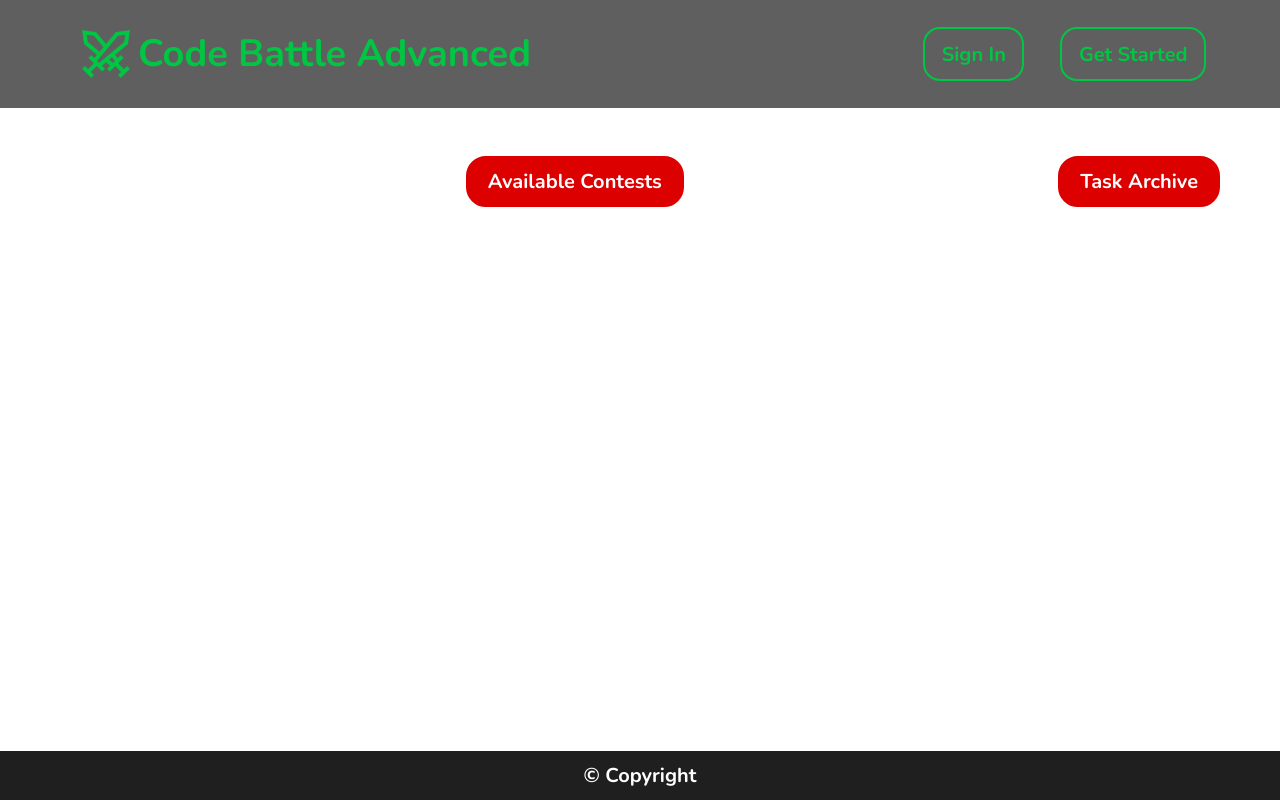
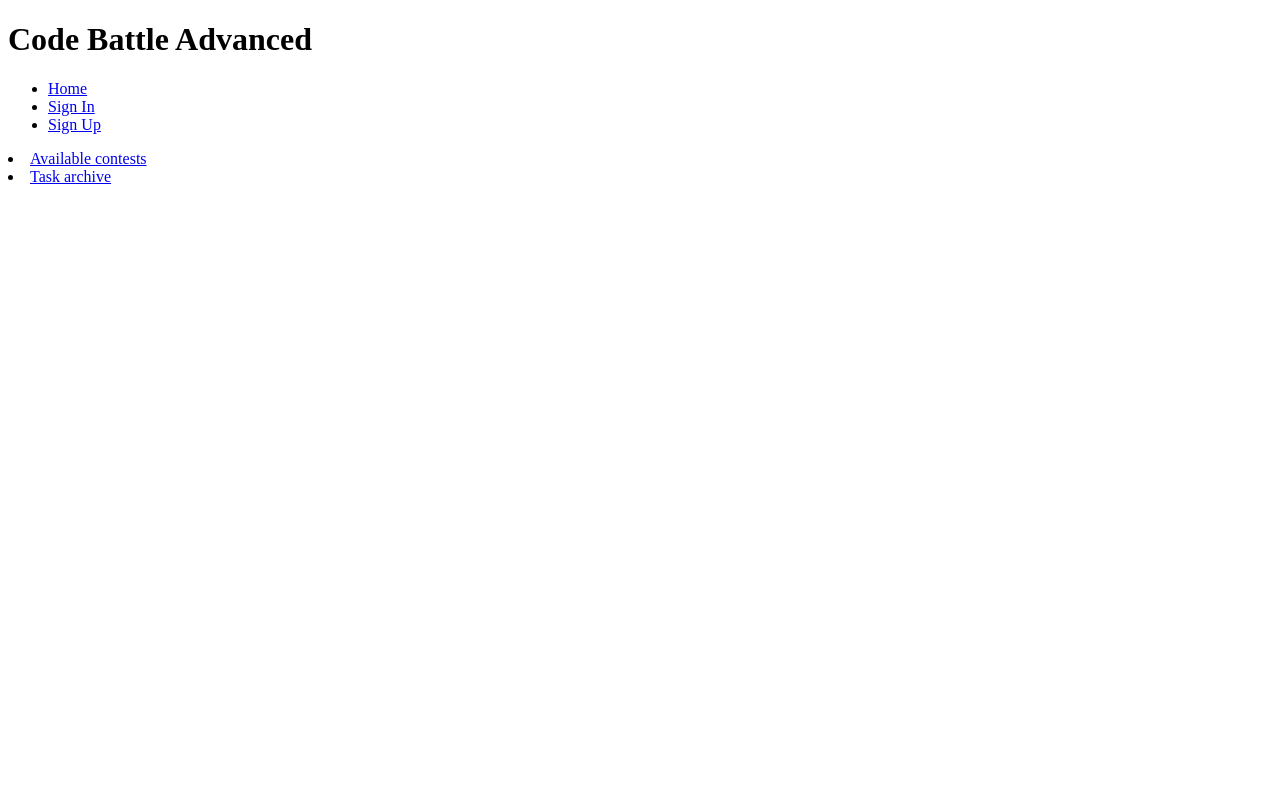
Before and after one commit to IU-Capstone-Project-2024/code-battle-advanced, a Flask app: page / in a window 1280 px wide. Run offline with Flask 3, Linux system fonts and the light colour scheme; some libraries are stand-ins or nearby versions.

Commit message:
Replace index.html

```diff
--- a/webapp-container/templates/index.html
+++ b/webapp-container/templates/index.html
@@ -1,56 +1,45 @@
 <!DOCTYPE html>
 <html lang="en">
+
 <head>
     <title>Code Battle Advanced</title>
-        <meta charset="UTF-8">
-        <meta name="viewport" content="width=device-width, initial-scale=1.0">
-        <link rel="icon" type="image/x-icon" href="../static/images/favicon.ico">
-        <link rel="stylesheet" href="../static/general.css">
-        <link rel="stylesheet" href="../static/header.css">
-        <link rel="stylesheet" href="../static/main.css">
-        <link rel="stylesheet" href="../static/footer.css">
-        <link rel="stylesheet" href="../static/buttons.css">
-        <link rel="stylesheet" href="../static/index.css">
 </head>
+
 <body>
-        <header class="header">
+<h1>Code Battle Advanced</h1>
 <div class="container">
-                <nav class="nav">
-                    <h1 class="nav__header"><a href="/index" class="nav__header-link">Code Battle Advanced</a></h1>
-                    <ul class="nav__list nav-pills pull-right">
+    <div class="header">
+        <nav>
+            <ul class="nav nav-pills pull-right">
+                <li role="presentation" class="active"><a href="#">Home</a>
+                </li>
                 {%if username is defined %}
-                        <li class="nav__item logged" role="presentation"><a class="nav__link" href="/personal">{{username}}</a></li>
-                        <li class="nav__item" role="presentation"><a class="nav__link" href="/logout">Logout</a></li>
+                <li role="presentation"> Logged in {{username}} <a href="/logout">Logout</a>
+                </li>
+		<li role="presentation"><a href="/personal">Personal page</a>
+                </li>
                 {% else %}
-                        <li class="nav__item" role="presentation"><a class="nav__link" href="/signin">sign in</a></li>
-                        <li class="nav__item" role="presentation"><a class="nav__link" href="/signup">get started</a></li>
+                <li role="presentation"><a href="/signin">Sign In</a>
+                </li>
+                <li role="presentation"><a href="/signup">Sign Up</a>
+                </li>
                 {% endif %}
             </ul>
         </nav>
     </div>
-        </header>
 
-        <main class="main">
-            <div class="container">
-                <section class="jumbotron">
-                    <nav class="main__nav">
-                        <p class="lead">lead</p>
-                        <p role="presentation" class="red-btn active"><a class="main__nav-link" href="/contests/available">Available contests</a></p>
-                        <p role="presentation" class="red-btn active"><a class="main__nav-link" href="/tasks_archive">Task archive</a></p>
+    <div class="jumbotron">
+        <p class="lead"></p>
+        <li role="presentation" class="active"><a href="/contests/available">Available contests</a></li>
+        <li role="presentation" class="active"><a href="/tasks_archive">Task archive</a></li>
 	{%if admin is defined%}
 		{%if admin%}
-                            <p role="presentation" class="red-btn active"><a class="main__nav-link" href="/contests/my">My contests</a></p>
+		<li role="presentation" class="active"><a href="/contests/my">My contests</a></li>
 		{%endif%}
 	{%endif%}
-                    </nav>
-                </section>
     </div>
-        </main>
 
-        <footer class="footer">
-            <div class="container">
-            <p class="footer__copyright">&copy; Copyright</p>
 </div>
-        </footer>
 </body>
+
 </html>
```
Lines whose indentation alone changed are shown as unchanged.
